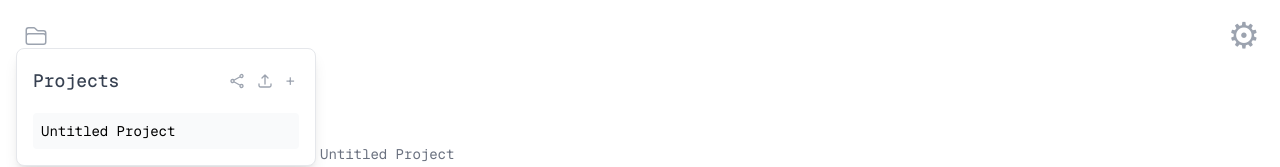
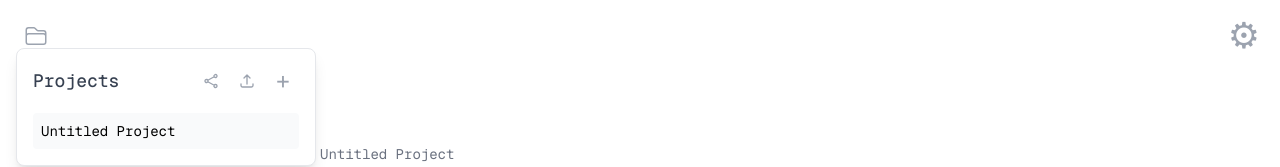
Before and after one commit to lars-soderman/melody-x, a Next.js app: page / in a window 1280 px wide. Both pictures are taken after a click on the button 36 px from the left and 36 px from the top of the page. Shown: the top 167 px of the page. Built offline with nearby package versions, Linux system fonts and the light colour scheme.

Commit message:
style tweak button

```diff
--- a/src/app/components/ImportButton.tsx
+++ b/src/app/components/ImportButton.tsx
@@ -49,7 +49,7 @@ export function ImportButton({ onImport }: ImportButtonProps) {
       />
       <button
         aria-label="Import project from JSON"
-        className="rounded p-1 text-gray-400 hover:bg-gray-100"
+        className="flex w-8 rounded p-1 text-gray-400 hover:bg-gray-100"
         title="Import project from JSON"
         type="button"
         onMouseDown={(e) => {
@@ -59,7 +59,7 @@ export function ImportButton({ onImport }: ImportButtonProps) {
         }}
       >
         <svg
-          className="h-4 w-4"
+          className="m-auto h-4 w-4"
           fill="none"
           stroke="currentColor"
           strokeWidth={2}
--- a/src/app/components/ProjectsMenu.tsx
+++ b/src/app/components/ProjectsMenu.tsx
@@ -53,7 +53,7 @@ export function ProjectsMenu({
         console.error('Failed to import project from URL:', error);
       }
     }
-  }, []); // Run once on mount
+  }, [importProject]); // Run once on mount
 
   const handleCreateProject = async () => {
     const trimmedName = newProjectName.trim();
@@ -135,12 +135,12 @@ export function ProjectsMenu({
               <div className="flex gap-1">
                 {/* share project */}
                 <button
-                  className="rounded p-1 text-gray-400 hover:bg-gray-100"
+                  className="flex w-8 rounded p-1 text-gray-400 hover:bg-gray-100"
                   title="Share project"
                   onClick={() => handleShareProject(currentProject)}
                 >
                   <svg
-                    className="h-4 w-4"
+                    className="m-auto h-4 w-4"
                     fill="none"
                     stroke="currentColor"
                     strokeWidth={2}
@@ -162,9 +162,9 @@ export function ProjectsMenu({
                 />
                 {/* new project */}
                 <button
-                  aria-label="New project"
-                  className="rounded p-1 text-gray-400 hover:bg-gray-100"
+                  className="flex h-8 w-8 items-center justify-center rounded text-2xl text-gray-400 hover:bg-gray-100"
                   data-testid="new-project-button"
+                  title="Create new project"
                   onClick={() => setIsCreating(true)}
                 >
                   +
@@ -177,7 +177,6 @@ export function ProjectsMenu({
                 className="flex flex-col gap-2"
                 onSubmit={(e) => {
                   e.preventDefault();
-                  // console.log('Form submitted');
                   handleCreateProject();
                 }}
               >
--- a/src/app/components/ShowBox.tsx
+++ b/src/app/components/ShowBox.tsx
@@ -50,7 +50,7 @@ export function ShowBox({
         data-position={id}
         data-testid={`grid-cell-${id}`}
         tabIndex={0}
-        className={`relative w-full cursor-pointer text-center text-2xl uppercase md:text-4xl ${
+        className={`relative w-full cursor-pointer text-center text-4xl uppercase md:text-4xl ${
           black ? 'bg-black text-white' : 'bg-white'
         }`}
         onClick={onClick}
```
